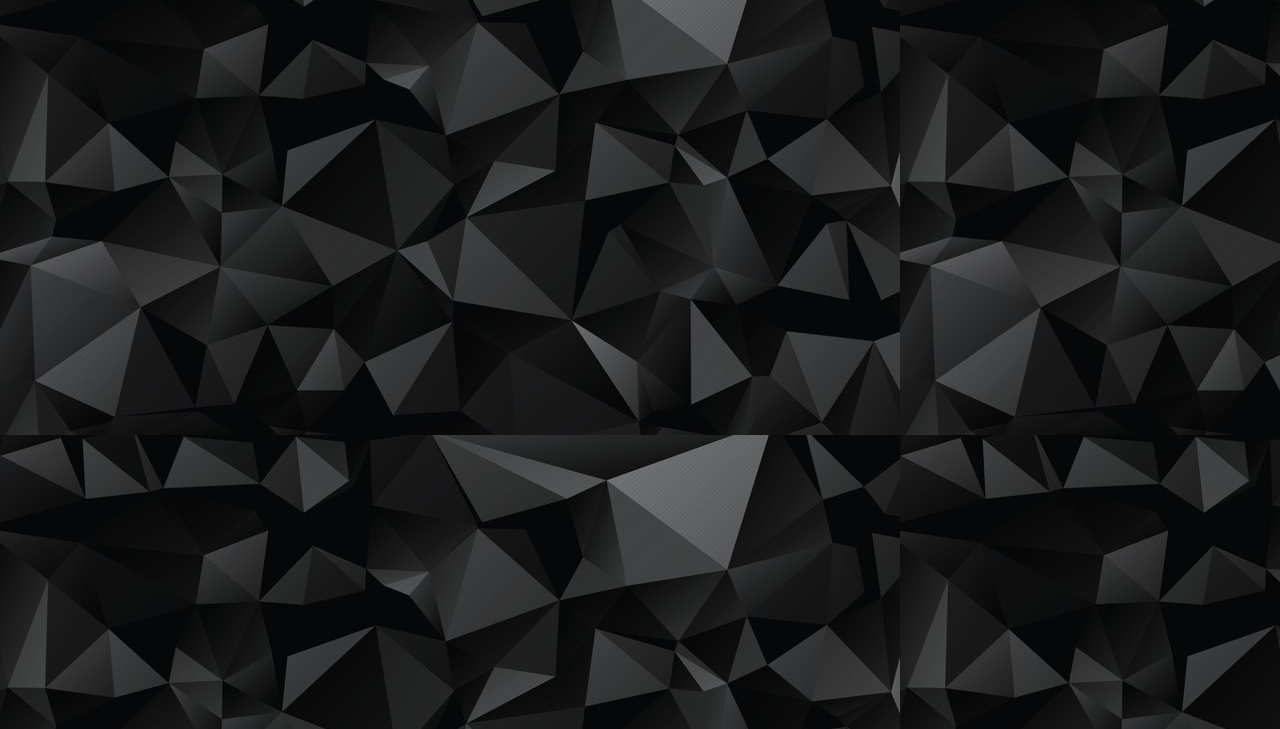
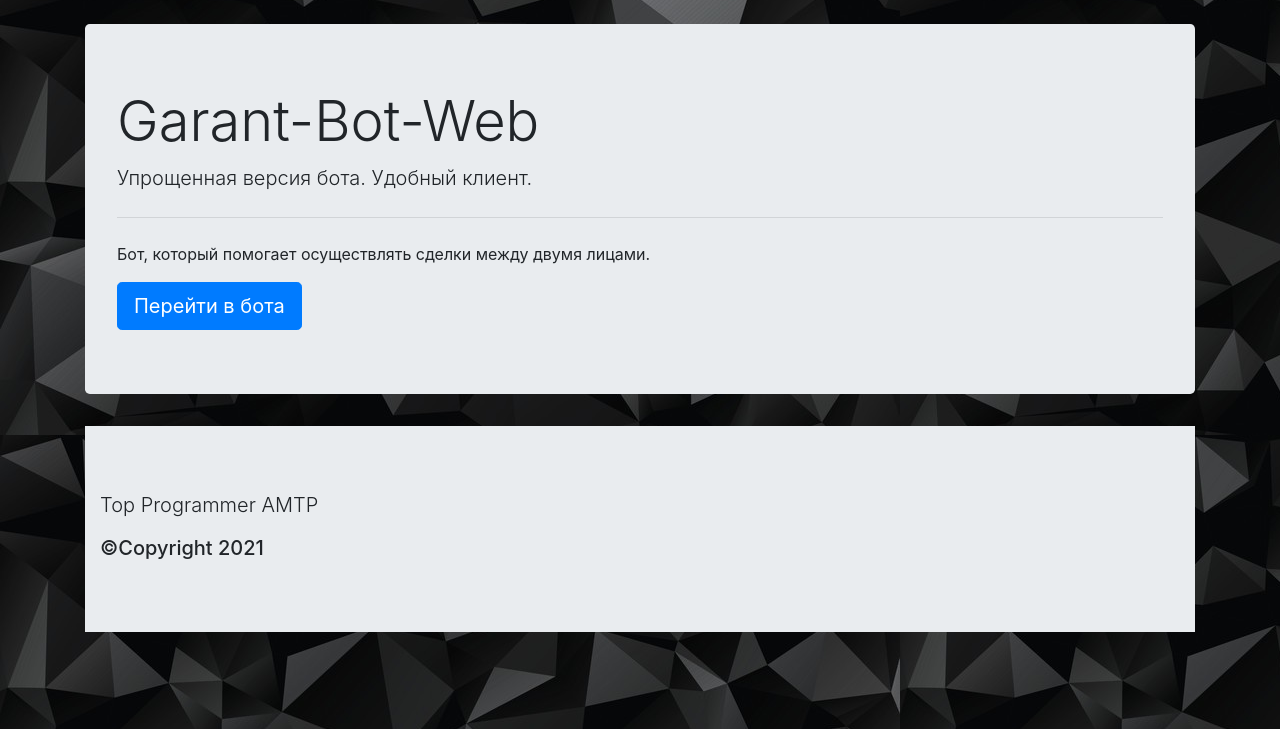
Before and after one commit to Batya02/garant-bot-2, a Django app: page / in a window 1280 px wide. Shown: the part 71-800 px from the top of the page. Run offline with Django 3.2, Linux system fonts and the light colour scheme; parts of the project's set-up code (start-up, migrations or seed data) failed here and were passed over; some libraries are stand-ins or nearby versions.

Commit message:
add new components

```diff
--- a/web/wgb/templates/wgb/index.html
+++ b/web/wgb/templates/wgb/index.html
@@ -1,9 +1,26 @@
 {% extends 'wgb/base.html' %}
 
+{% load static %}
 {% block content%}
 <html>
     <head>
         <title>{{title}}</title>
     </head>
+    <body>
+        <br>
+        <div class="jumbotron">
+            <h1 class="display-4">Garant-Bot-Web</h1>
+            <p class="lead">Упрощенная версия бота. Удобный клиент.</p>
+            <hr class="my-4">
+            <p>Бот, который помогает осуществлять сделки между двумя лицами.</p>
+            <a class="btn btn-primary btn-lg" href="https://t.me/garant_official_bot" role="button">Перейти в бота</a>
+          </div>
+          <div class="jumbotron jumbotron-fluid">
+            <div class="container">
+              <p class="lead">Top Programmer AMTP</p>
+              <h5 class="display-5">©Copyright 2021</h5>
+            </div>
+          </div>
+    </body>
 </html>
 {% endblock %}
```
